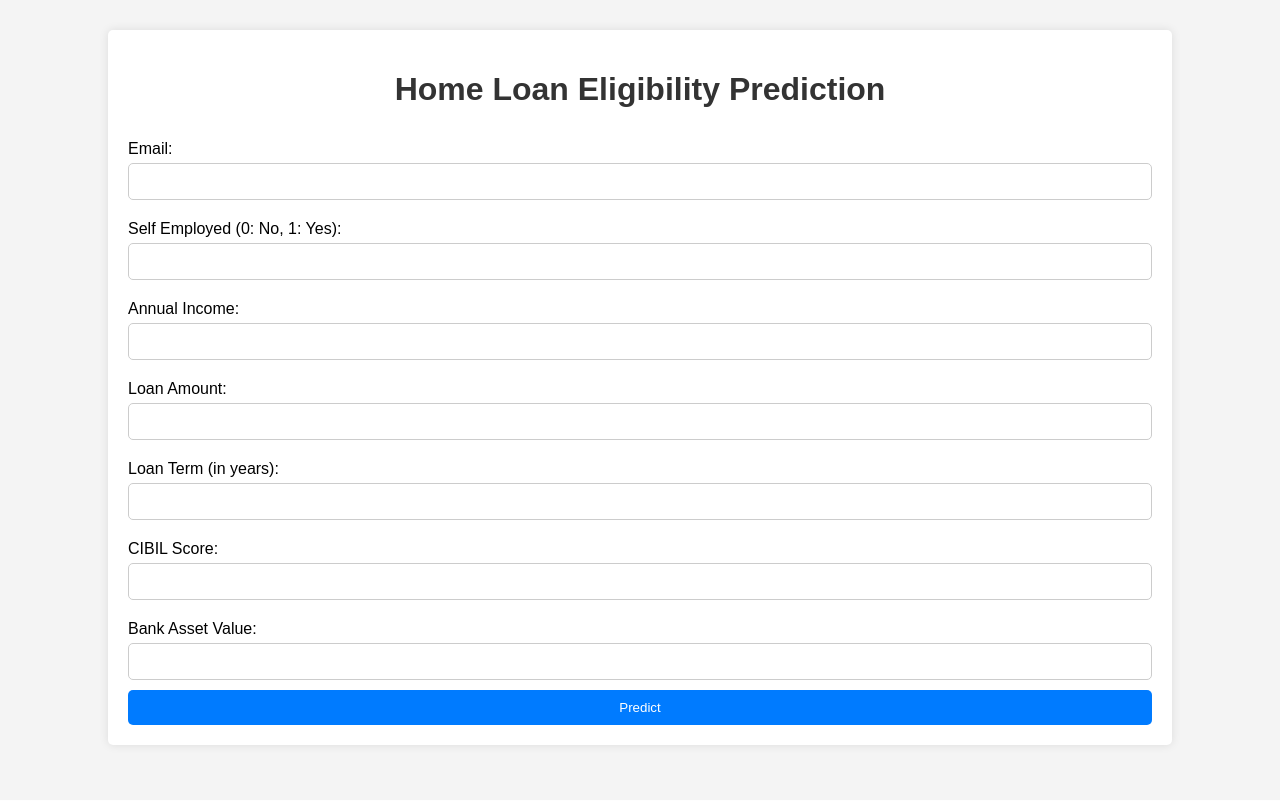
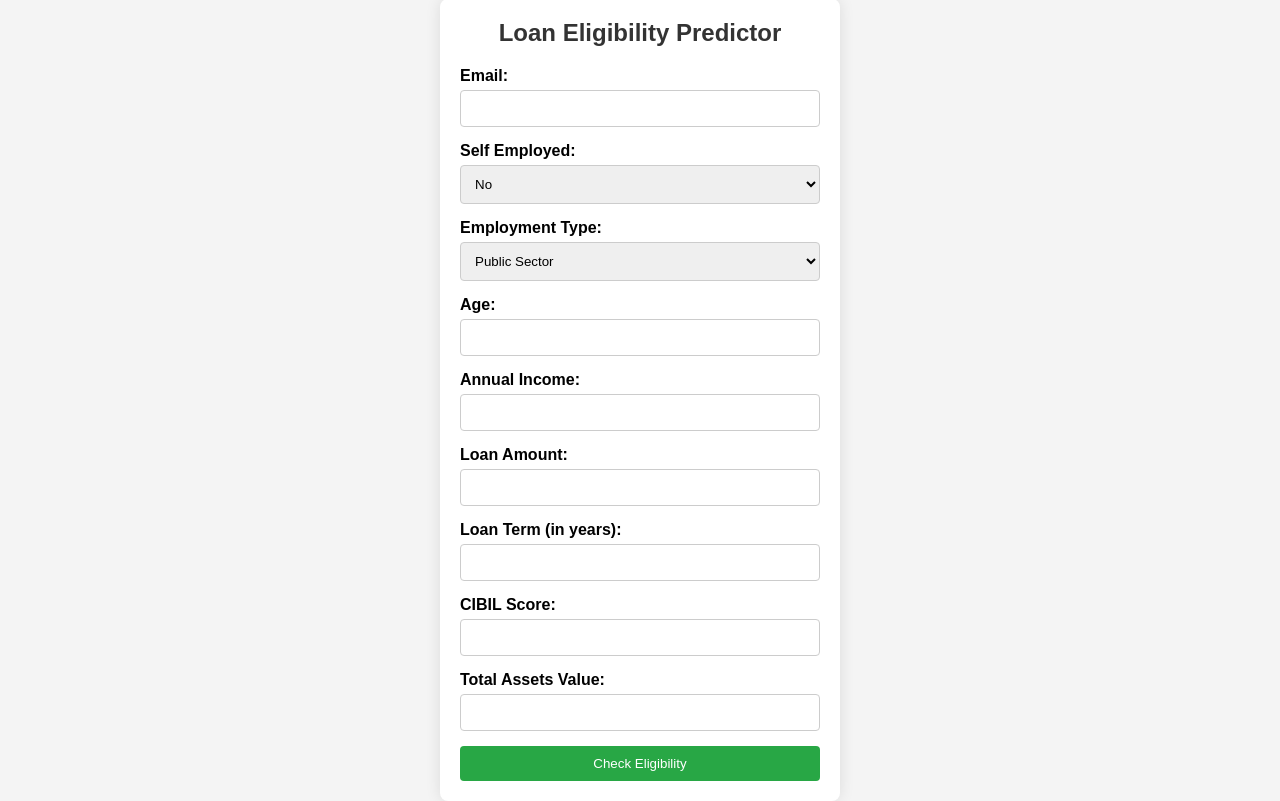
Before and after one commit to KUNALKANK1737/Personal_loan_recommendation, a Python web app: template templates/index.html in a window 1280 px wide. Before the commit the page ends 751 px from the top, so only its background shows below. Run offline with Jinja, Linux system fonts and the light colour scheme; the template is opened without the code that fills it, so the values that code supplies are empty.

```diff
--- a/customer_data.csv
+++ b/customer_data.csv
@@ -31,3 +31,9 @@
 0,150000.0,2000000.0,20.0,850.0,0.0,1
 0,150000.0,2000000.0,20.0,850.0,0.0,1
 0,150000.0,2000000.0,20.0,850.0,0.0,1
+0,78965412.0,987456.0,11.0,789.0,0.0,1
+0,78965412.0,987456.0,11.0,789.0,0.0,1
+0,78965412.0,987456.0,11.0,789.0,0.0,1
+0,78965412.0,987456.0,11.0,789.0,0.0,1
+0,7854951.0,9874563.0,11.0,789.0,9874563.0,0
+1,7854212.0,9500000.0,20.0,789.0,987451525.0,0
--- a/static/css/styles.css
+++ b/static/css/styles.css
@@ -1,55 +1,80 @@
-body {
-    font-family: Arial, sans-serif;
-    background-color: #f4f4f4;
+* {
     margin: 0;
     padding: 0;
+    box-sizing: border-box;
+}
+
+body {
+    font-family: 'Arial', sans-serif;
+    background-color: #f4f4f4;
+    display: flex;
+    justify-content: center;
+    align-items: center;
+    height: 100vh;
+    padding: 20px;
 }
 
 .container {
-    width: 80%;
-    margin: auto;
+    background-color: white;
     padding: 20px;
-    background: #fff;
-    border-radius: 5px;
-    box-shadow: 0 0 10px rgba(0, 0, 0, 0.1);
-    margin-top: 30px;
+    border-radius: 8px;
+    box-shadow: 0 0 15px rgba(0, 0, 0, 0.1);
+    max-width: 400px;
+    width: 100%;
 }
 
-h1 {
+h2 {
     text-align: center;
+    margin-bottom: 20px;
     color: #333;
 }
 
-form {
-    display: flex;
-    flex-direction: column;
+label {
+    display: block;
+    font-weight: bold;
+    margin-bottom: 5px;
 }
 
-label {
-    margin: 10px 0 5px;
+input[type="text"], input[type="number"], input[type="email"], select {
+    width: 100%;
+    padding: 10px;
+    margin-bottom: 15px;
+    border: 1px solid #ccc;
+    border-radius: 4px;
 }
 
-input {
-    padding: 10px;
-    margin-bottom: 10px;
-    border: 1px solid #ccc;
-    border-radius: 5px;
+input[type="submit"] {
+    background-color: #28a745;
+    color: white;
+    padding: 10px 15px;
+    border: none;
+    border-radius: 4px;
+    cursor: pointer;
+    width: 100%;
 }
 
-button {
-    padding: 10px;
-    background-color: #007BFF;
-    color: white;
-    border: none;
-    border-radius: 5px;
-    cursor: pointer;
+input[type="submit"]:hover {
+    background-color: #218838;
 }
 
-button:hover {
-    background-color: #0056b3;
+p {
+    font-size: 1.1em;
+    margin-bottom: 10px;
 }
 
 .error {
-    color: red;
+    color: #e74c3c;
     text-align: center;
 }
+
+ul {
+    list-style-type: none;
+    padding-left: 0;
+}
+
+li {
+    background-color: #f8f9fa;
+    padding: 10px;
+    margin-bottom: 5px;
+    border-radius: 4px;
+}
--- a/templates/index.html
+++ b/templates/index.html
@@ -3,40 +3,70 @@
 <head>
     <meta charset="UTF-8">
     <meta name="viewport" content="width=device-width, initial-scale=1.0">
-    <title>Home Loan Eligibility</title>
-    <link rel="stylesheet" href="{{ url_for('static', filename='css/styles.css') }}">
+    <title>Loan Eligibility Predictor</title>
+    <link rel="stylesheet" href="static/css/styles.css">
+    <script>
+        function toggleJobDescriptionInput() {
+            var selectBox = document.getElementById('Job_Description');
+            var manualInput = document.getElementById('manual_job_description');
+            if (selectBox.value === 'Other') {
+                manualInput.style.display = 'block';
+            } else {
+                manualInput.style.display = 'none';
+                document.getElementById('manual_job_description_input').value = ''; // Clear input if hidden
+            }
+        }
+    </script>
 </head>
 <body>
     <div class="container">
-        <h1>Home Loan Eligibility Prediction</h1>
-        <form action="/predict" method="post">
+        <h2>Loan Eligibility Predictor</h2>
+        <form action="/predict" method="POST">
             <label for="email">Email:</label>
             <input type="email" id="email" name="email" required>
 
-            <label for="self_employed">Self Employed (0: No, 1: Yes):</label>
-            <input type="number" id="self_employed" name="self_employed">
+            <label for="self_employed">Self Employed:</label>
+            <select id="self_employed" name="self_employed" required>
+                <option value="0">No</option>
+                <option value="1">Yes</option>
+            </select>
+
+            <label for="Job_Description">Employment Type:</label>
+            <select id="Job_Description" name="Job_Description" required onchange="toggleJobDescriptionInput()">
+                <option value="Public Sector">Public Sector</option>
+                <option value="Private Sector">Private Sector</option>
+                <option value="Government Employee">Government Employee</option>
+                <option value="Freelancer">Freelancer</option>
+                <option value="Pension Income">Pension Income</option>
+                <option value="Professional">Professional</option>
+                <option value="Other">Other</option>
+            </select>
+
+            <div id="manual_job_description" style="display: none;">
+                <label for="manual_job_description_input">Please specify:</label>
+                <input type="text" id="manual_job_description_input" name="manual_job_description_input">
+            </div>
+
+            <label for="Age">Age:</label>
+            <input type="number" id="Age" name="Age" min="18" max="70" required>
 
             <label for="income_annum">Annual Income:</label>
-            <input type="number" id="income_annum" name="income_annum" step="0.01">
+            <input type="number" id="income_annum" name="income_annum" required>
 
             <label for="loan_amount">Loan Amount:</label>
-            <input type="number" id="loan_amount" name="loan_amount" step="0.01">
+            <input type="number" id="loan_amount" name="loan_amount" required>
 
             <label for="loan_term">Loan Term (in years):</label>
-            <input type="number" id="loan_term" name="loan_term" step="0.01">
+            <input type="number" id="loan_term" name="loan_term" required>
 
             <label for="cibil_score">CIBIL Score:</label>
-            <input type="number" id="cibil_score" name="cibil_score">
+            <input type="number" id="cibil_score" name="cibil_score" min="300" max="900" required>
 
-            <label for="bank_asset_value">Bank Asset Value:</label>
-            <input type="number" id="bank_asset_value" name="bank_asset_value" step="0.01">
+            <label for="assets">Total Assets Value:</label>
+            <input type="number" id="assets" name="assets" required>
 
-
-            <button type="submit">Predict</button>
+            <input type="submit" value="Check Eligibility">
         </form>
-        {% if error_message %}
-        <p class="error">{{ error_message }}</p>
-        {% endif %}
     </div>
 </body>
 </html>
```
Also changed, not shown: app.py (+139 -34 lines), templates/result.html (+12 -8 lines), loan_schemes (2).csv (deleted).
